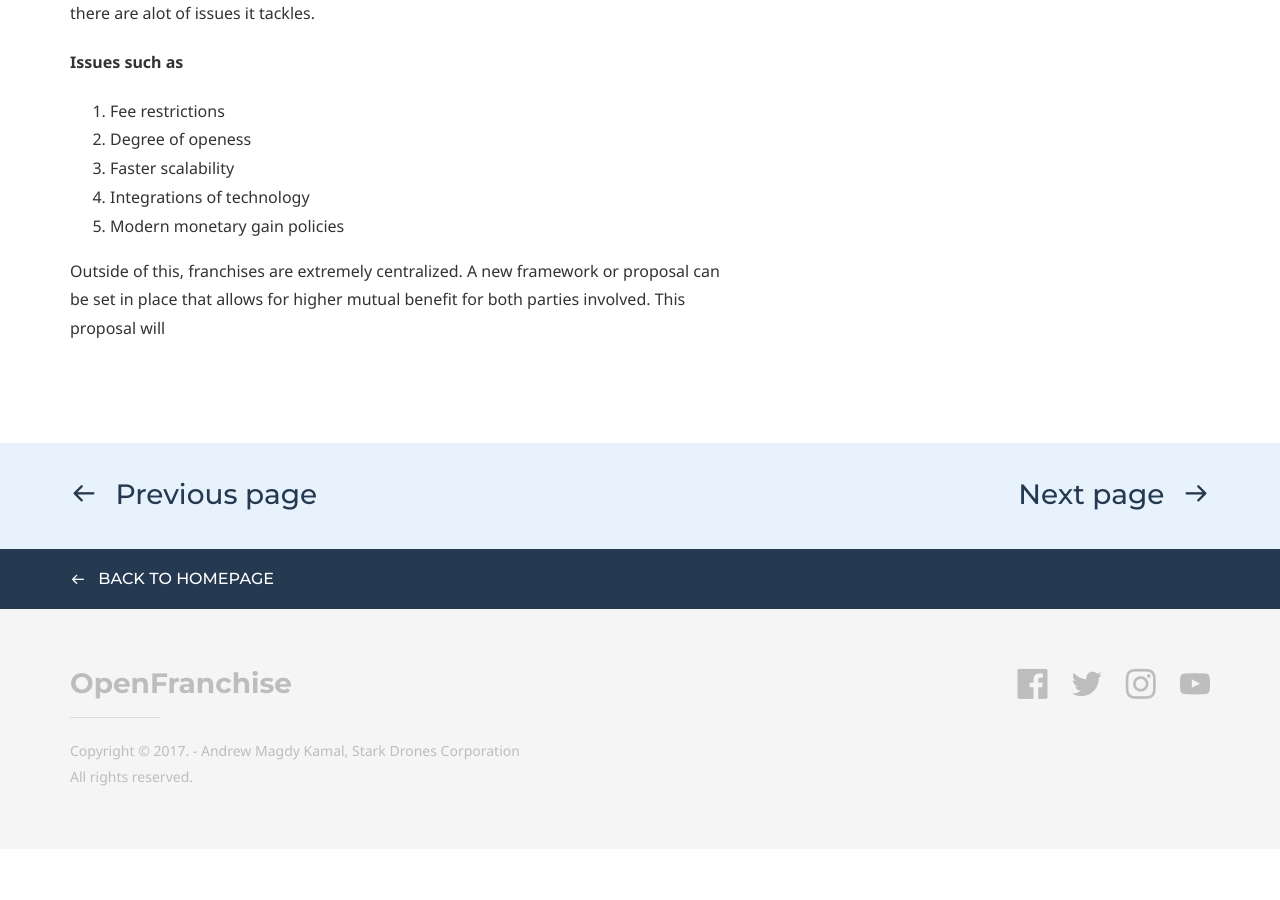
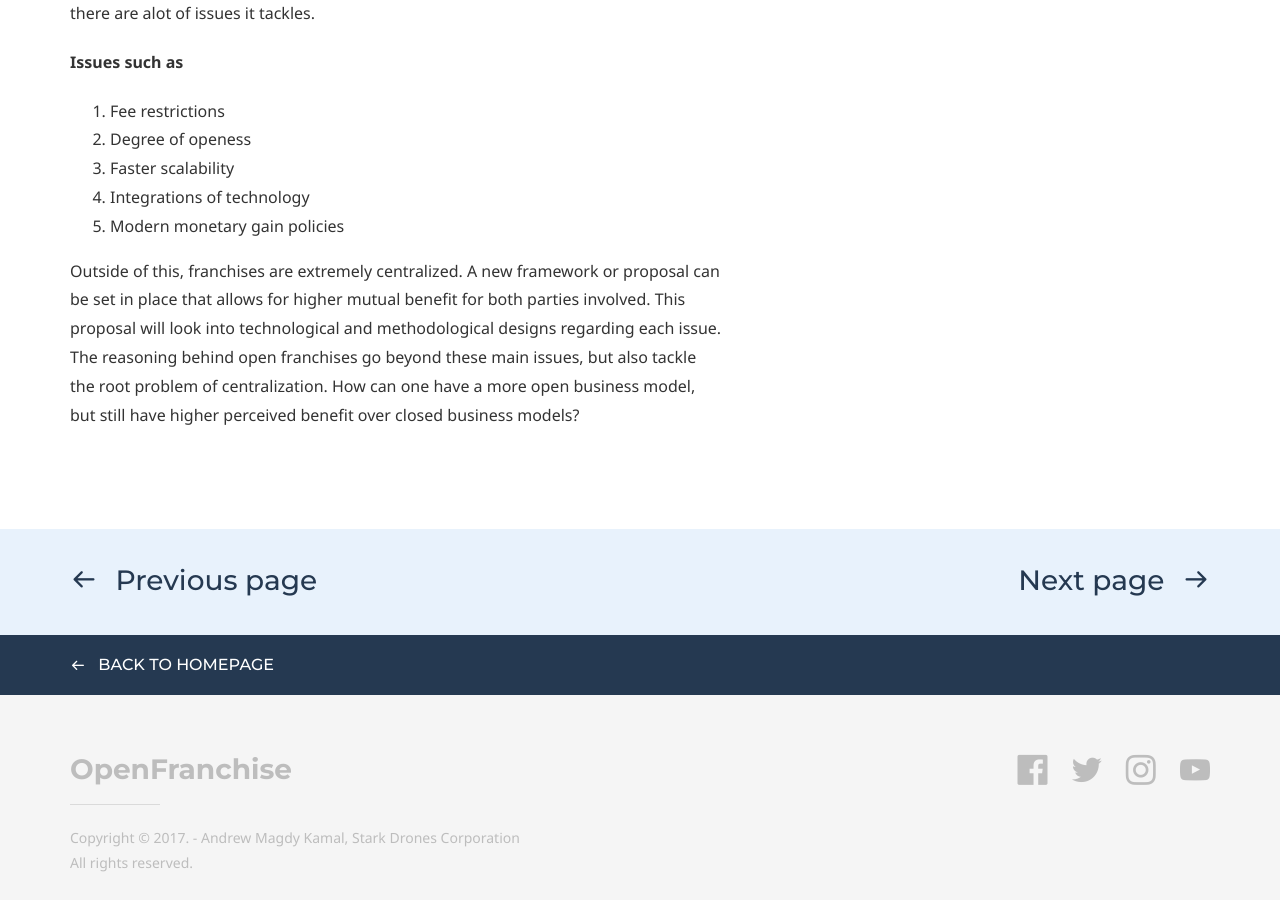
Before and after one commit to Open-Franchise/open-franchise.github.io, a Jekyll site: the page built from about.md, in a window 1280 px wide and 900 px high, scrolled down 814 px. Built offline with Jekyll 4.4.1, drawn with Linux system fonts in a browser that asks for light colours; some web fonts are replaced; before the commit the page ends 1663 px from its top, so only the background shows below that.

Commit message:
Update about.md

```diff
--- a/about.md
+++ b/about.md
@@ -37,4 +37,4 @@ The Open Franchise Project was built on the idea of open-sourced disruptive ente
 4. Integrations of technology
 4. Modern monetary gain policies
 
-Outside of this, franchises are extremely centralized. A new framework or proposal can be set in place that allows for higher mutual benefit for both parties involved. This proposal will
+Outside of this, franchises are extremely centralized. A new framework or proposal can be set in place that allows for higher mutual benefit for both parties involved. This proposal will look into technological and methodological designs regarding each issue. The reasoning behind open franchises go beyond these main issues, but also tackle the root problem of centralization. How can one have a more open business model, but still have higher perceived benefit over closed business models?
```
